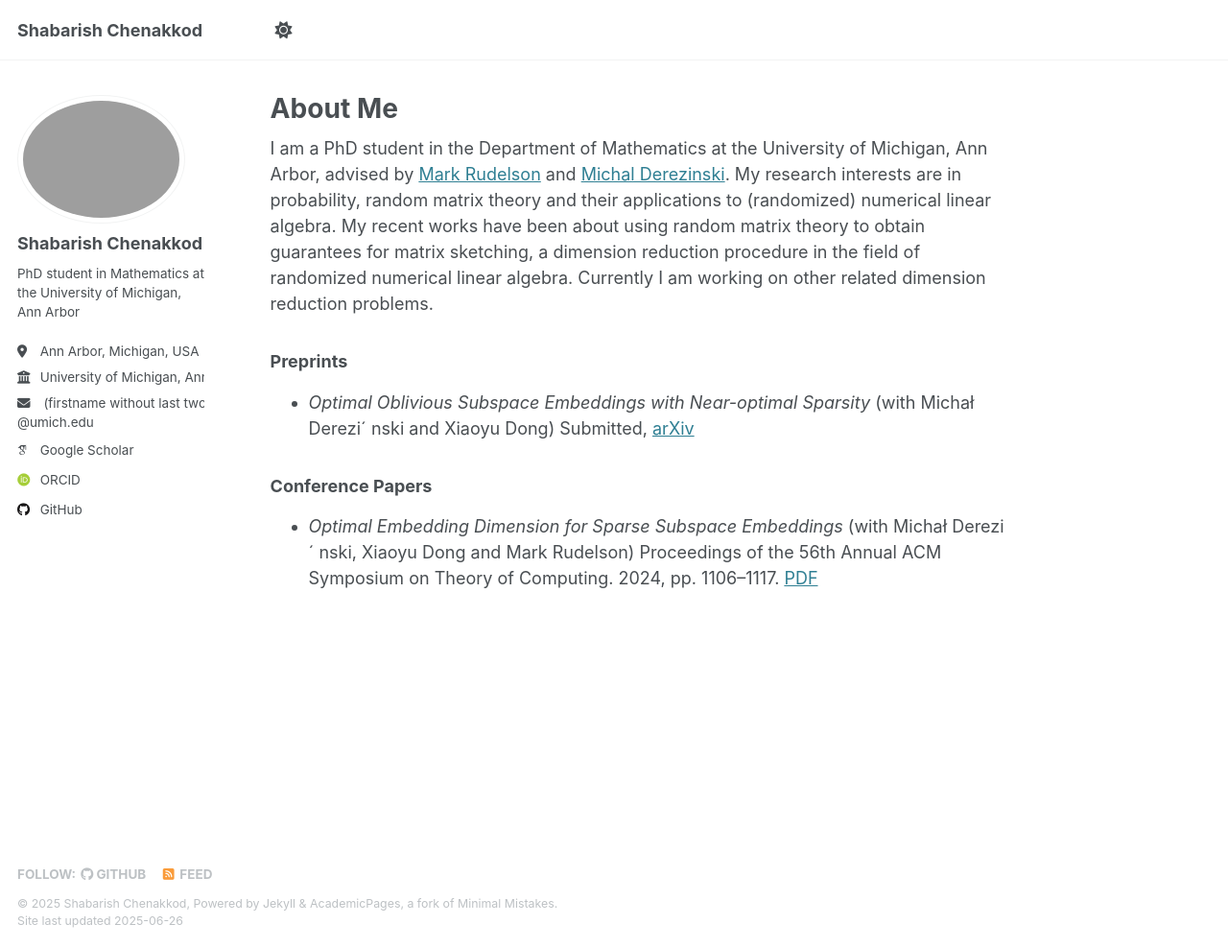
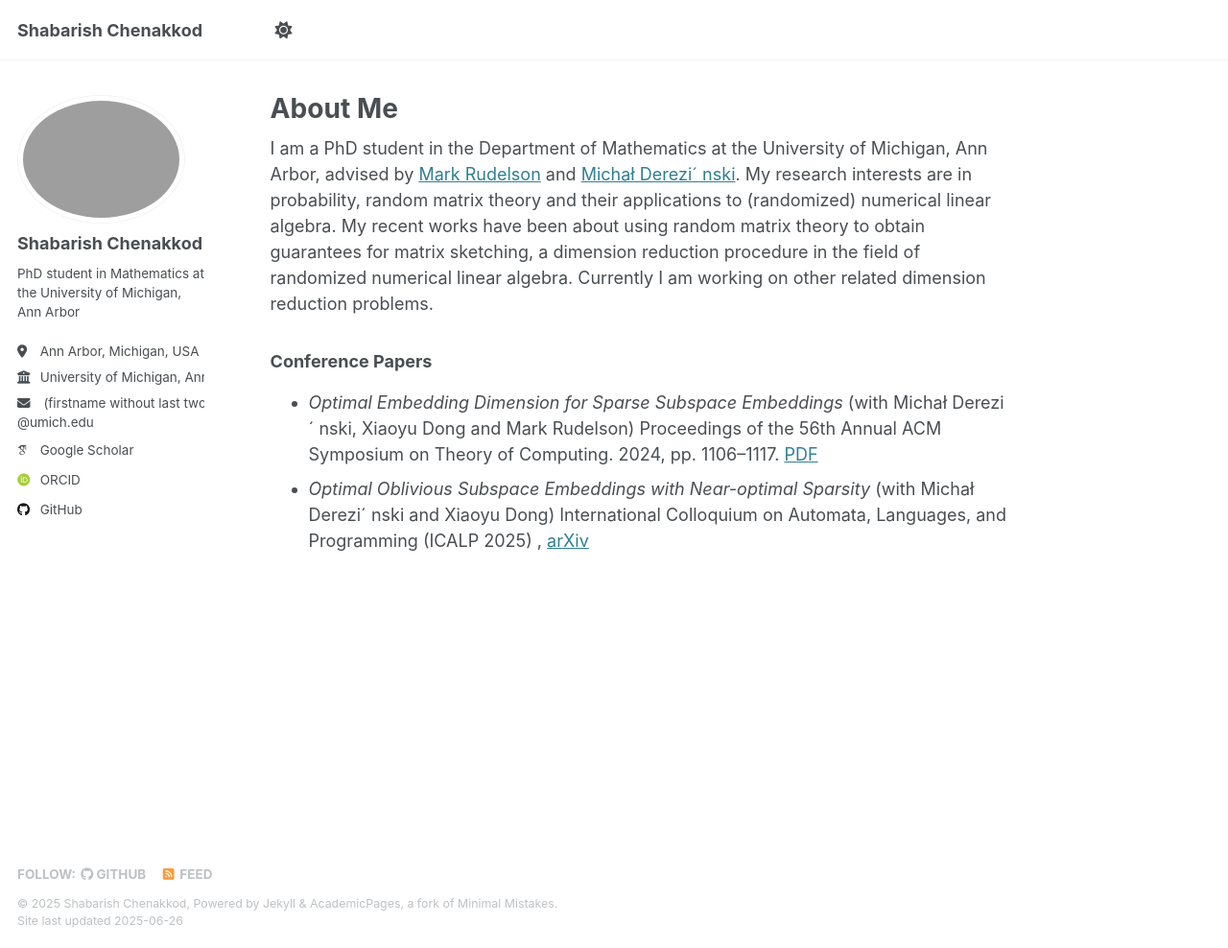
Before and after one commit to shabarishch/shabarishch.github.io, a Jekyll site: the page built from _pages/about.md, in a window 1280 px wide and 988 px high. Shown: the whole window at 96% size. Built offline with Jekyll 4.4.1, drawn with Linux system fonts in a browser that asks for light colours; some web fonts are replaced.

Commit message:
Update about.md
Update ICALP acceptance.

```diff
--- a/_pages/about.md
+++ b/_pages/about.md
@@ -7,12 +7,9 @@ redirect_from:
   - /about.html
 ---
 
-I am a PhD student in the Department of Mathematics at the University of Michigan, Ann Arbor, advised by [Mark Rudelson](https://websites.umich.edu/~rudelson/) and [Michal Derezinski](https://web.eecs.umich.edu/~derezin/). My research interests are in probability, random matrix theory and their applications to (randomized) numerical linear algebra. My recent works have been about using random matrix theory to obtain guarantees for matrix sketching, a dimension reduction procedure in the field of randomized numerical linear algebra. Currently I am working on other related dimension reduction problems.
-
-### Preprints
-
-* *Optimal Oblivious Subspace Embeddings with Near-optimal Sparsity* (with Michał Derezi´ nski and Xiaoyu Dong) Submitted, [arXiv](https://arxiv.org/abs/2411.08773)
+I am a PhD student in the Department of Mathematics at the University of Michigan, Ann Arbor, advised by [Mark Rudelson](https://websites.umich.edu/~rudelson/) and [Michał Derezi´ nski](https://web.eecs.umich.edu/~derezin/). My research interests are in probability, random matrix theory and their applications to (randomized) numerical linear algebra. My recent works have been about using random matrix theory to obtain guarantees for matrix sketching, a dimension reduction procedure in the field of randomized numerical linear algebra. Currently I am working on other related dimension reduction problems.
 
 ### Conference Papers
 
 * *Optimal Embedding Dimension for Sparse Subspace Embeddings* (with Michał Derezi´ nski, Xiaoyu Dong and Mark Rudelson) Proceedings of the 56th Annual ACM Symposium on Theory of Computing. 2024, pp. 1106–1117. [PDF](https://shabarishch.github.io/files/chenakkod_stoc2024.pdf)
+* *Optimal Oblivious Subspace Embeddings with Near-optimal Sparsity* (with Michał Derezi´ nski and Xiaoyu Dong) International Colloquium on Automata, Languages, and Programming (ICALP 2025) , [arXiv](https://arxiv.org/abs/2411.08773)
```
